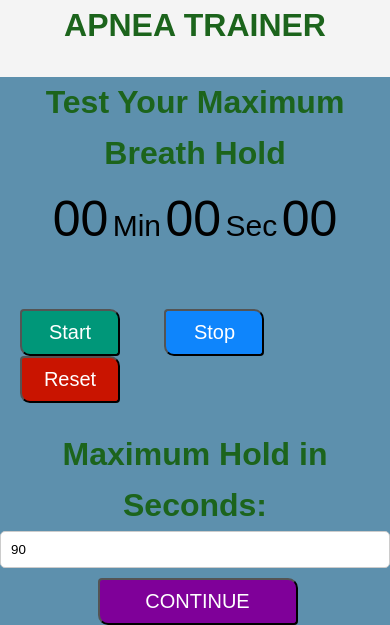
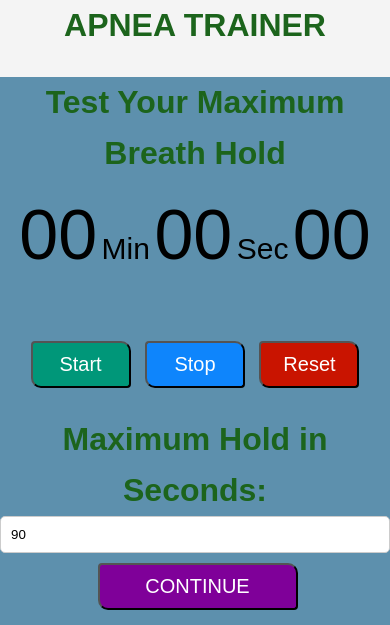
Before and after one commit to rallanmorris/portfolio, a Django app: page /apnea/ in a window 390 px wide. Shown: the part 258-883 px from the top of the page. Run offline with Django 5.2, Linux system fonts and the light colour scheme.

Commit message:
Final mobile styling fixes

```diff
--- a/main/static/css/apnea.css
+++ b/main/static/css/apnea.css
@@ -20,7 +20,7 @@ h1 {
 }
 
 .digit {
-    font-size: 50px;
+    font-size: 70px;
     color: #000000;
 }
 
@@ -36,7 +36,7 @@ h1 {
 .btn {
     width: 100px;
     padding: 10px 15px;
-    margin: 0px 20px;
+    margin: 0px 5px;
     border-top-right-radius: 10px;
     border-bottom-left-radius: 10px;
     border-bottom-right-radius: 4px;
@@ -89,3 +89,7 @@ h1 {
     background-color: #c91400;
     width: 80%;
 }
+
+#tablesDiv {
+    background-color: rgb(151 217 255);
+}
--- a/main/static/css/c02.css
+++ b/main/static/css/c02.css
@@ -9,7 +9,7 @@
 }
 
 .digit {
-    font-size: 50px;
+    font-size: 120px;
     color: #000000;
 }
 
@@ -50,3 +50,7 @@
 #reset {
     background-color: #c91400;
 }
+
+h3 {
+    font-size: 14px;
+}
--- a/main/static/css/home.css
+++ b/main/static/css/home.css
@@ -163,7 +163,7 @@ h1 {
     }
     #git {
       display: inline-block;
-      padding-right: 0%;
+      padding-right: 10%;
       text-align: center;
     }
   }
--- a/main/static/js/home.js
+++ b/main/static/js/home.js
@@ -19,7 +19,7 @@ let onBtn = false;
 function drawTxt() {
     ctx.fillStyle = '#000000';
     if(isMobile) {
-      ctx.font = "normal 30px Courier New";
+      ctx.font = "normal 25px Courier New";
     }
     else {
       ctx.font = "normal 50px Courier New";
@@ -28,7 +28,7 @@ function drawTxt() {
     ctx.fillText("Hello, I'm Richard.", centerX, centerY - 50);
 
     if(isMobile) {
-      ctx.font = "normal 25px Courier New";
+      ctx.font = "normal 20px Courier New";
       ctx.fillText("I'm a", centerX, centerY + 20);
       ctx.fillText("full stack web developer.", centerX, centerY + 65);
     }
```
